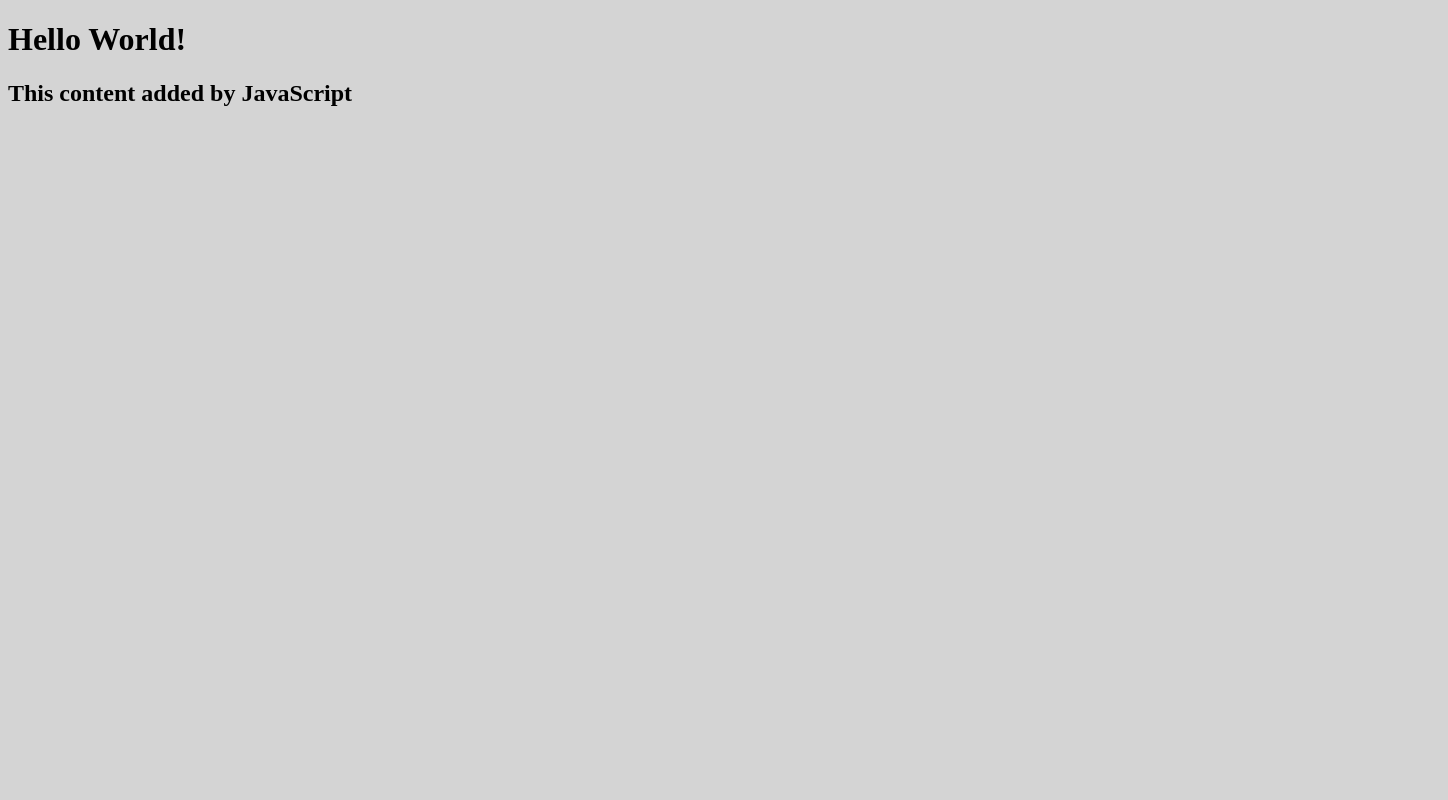
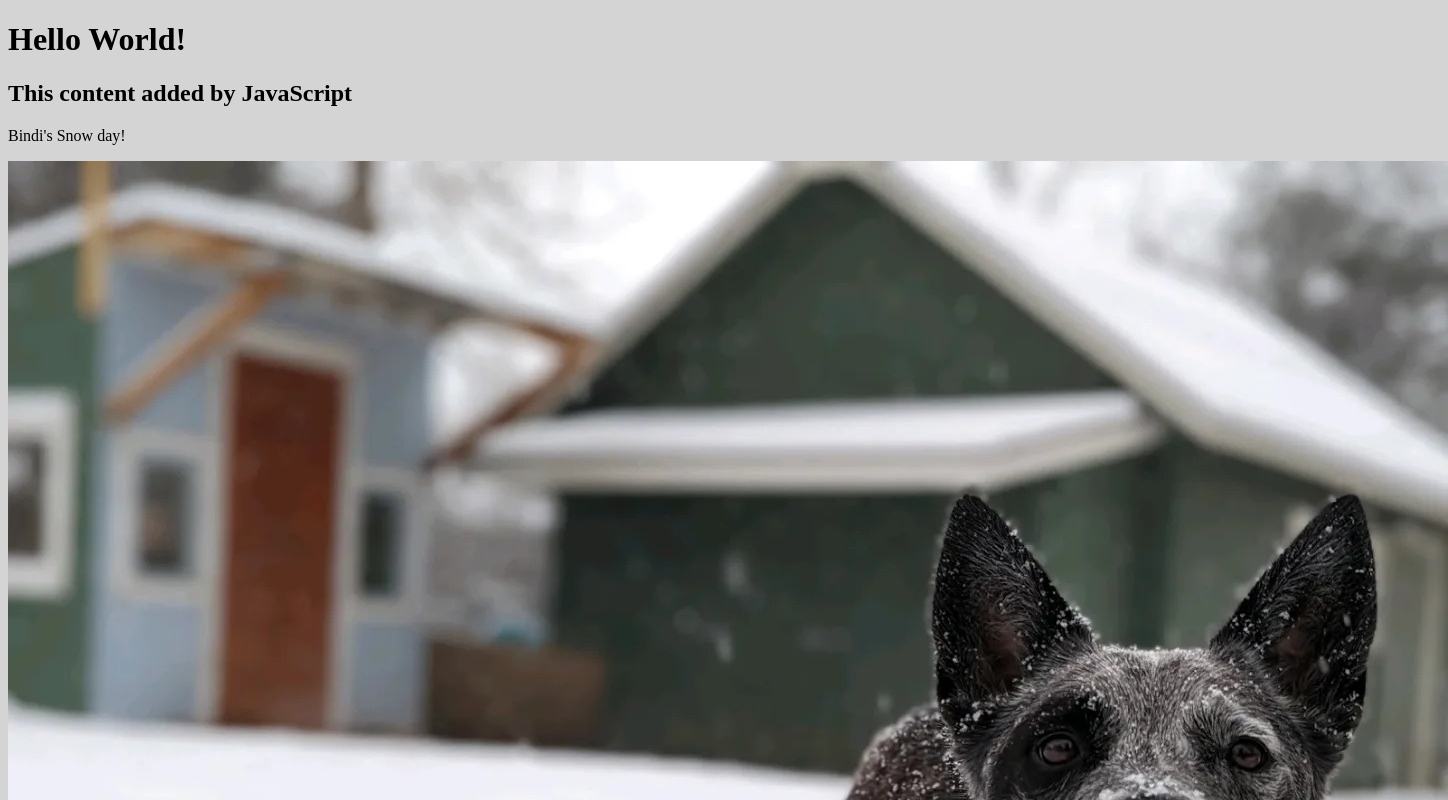
Before and after one commit to GageHarmon/my-personal-website, a plain HTML site: page index.html in a window 1280 px wide. Shown: the top 800 px of the page, 1448 px wide, since content can reach past the window. Drawn offline with Linux system fonts and the light colour scheme.

Commit message:
add .jpg of Bindi and code img code for HTML

```diff
--- a/index.html
+++ b/index.html
@@ -7,5 +7,7 @@
     <body>
         <h1>Hello World!</h1>
         <script src="script.js"></script>
+        <p>Bindi's Snow day!</p>
+        <img src="../my-personal-website/Images/Bindi+Snow+Bow.jpg" alt="Bindi in the snow.">
     </body>
 </html>
```
Also changed, not shown: Images/Bindi+Snow+Bow.jpg (renamed from Bindi+Snow+Bow.jpg).
